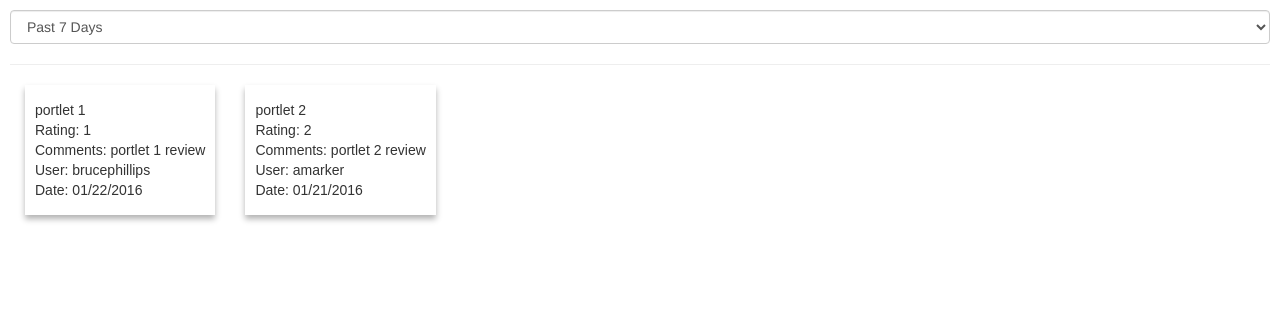
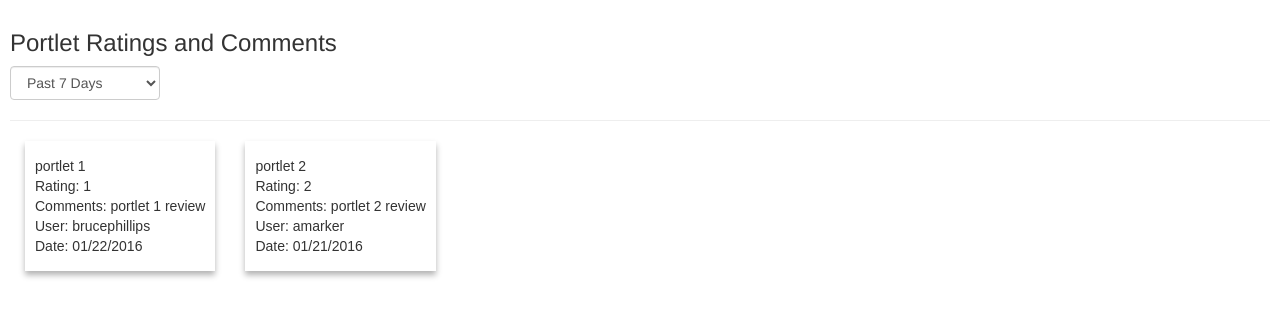
Before and after one commit to phillips1021/portlet-rating, a website: page app/datefilter2.html in a window 1280 px wide. Drawn offline with nearby package versions, Linux system fonts and the light colour scheme; some packages are replaced by stand-ins of ours; a script that the page names is missing.

Commit message:
added heading

```diff
--- a/app/datefilter2.html
+++ b/app/datefilter2.html
@@ -21,7 +21,10 @@
   </head>
 
   <body ng-controller="MainCtrl as main">
-    <select class="form-control" ng-model="main.dateAfter" ng-options="range.name for range in main.dateRanges"></select>
+
+  <h3>Portlet Ratings and Comments</h3>
+
+    <select class="form-control" ng-model="main.dateAfter" ng-options="range.name for range in main.dateRanges" style="width:150px"></select>
     <hr />
     <div class="thumb-wrapper">
       <div class="thumb my-repeat-animation" ng-repeat="item in main.items | isAfter:main.dateAfter.date track by item.id">
```
